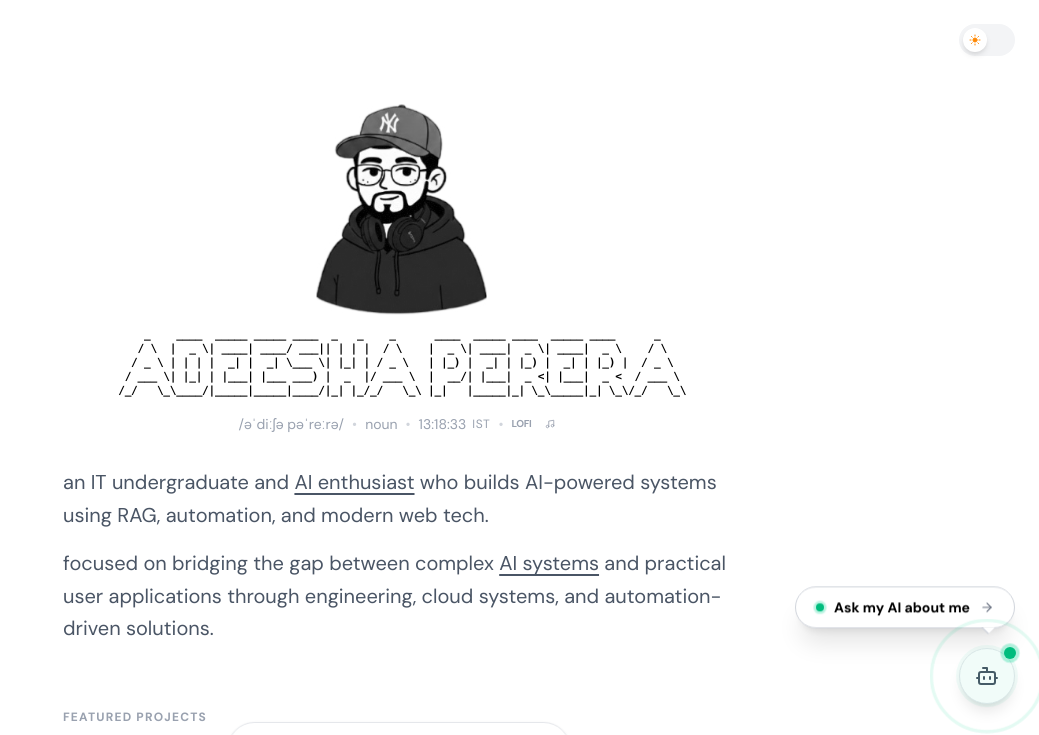
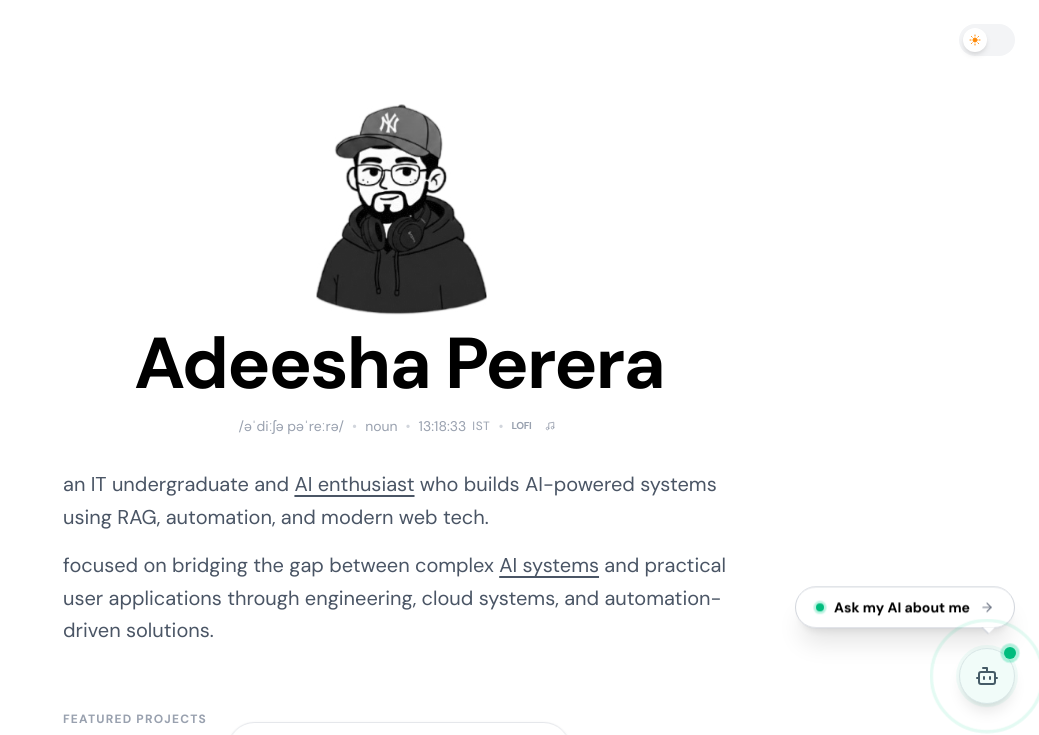
Before and after one commit to NullBitZer0/modern-portfolio, a Next.js app: page / in a window 1280 px wide. Shown: the top 735 px of the page, without its empty margins (241-1280 px from the left). Built offline with nearby package versions, Linux system fonts and the light colour scheme.

Commit message:
feat: refactor the places where ascii art were

```diff
--- a/src/app/page.tsx
+++ b/src/app/page.tsx
@@ -198,18 +198,9 @@ export default function Home() {
             </button>
 
             {/* Hero Text */}
-            <h1 className="mb-4 sm:hidden text-5xl font-bold tracking-tight text-center">
+            <h1 className="mb-4 text-5xl font-bold tracking-tight sm:text-7xl">
               Adeesha Perera
             </h1>
-            <div className="mb-4 hidden sm:flex w-full justify-center">
-              <pre className="text-[0.5rem] sm:text-[0.6rem] md:text-[0.7rem] leading-tight font-bold tracking-tight text-black dark:text-white font-mono text-center">
-{`     _    ____  _____ _____ ____  _   _    _      ____  _____ ____  _____ ____      _
-    / \\  |  _ \\| ____| ____/ ___|| | | |  / \\    |  _ \\| ____|  _ \\| ____|  _ \\    / \\
-   / _ \\ | | | |  _| |  _| \\___ \\| |_| | / _ \\   | |_) |  _| | |_) |  _| | |_) |  / _ \\
-  / ___ \\| |_| | |___| |___ ___) |  _  |/ ___ \\  |  __/| |___|  _ <| |___|  _ <  / ___ \\
- /_/   \\_\\____/|_____|_____|____/|_| |_/_/   \\_\\ |_|   |_____|_| \\_\\_____|_| \\_\\/_/   \\_\\`}
-              </pre>
-            </div>
 
             {/* Phonetic Pronunciation */}
             <div className="mb-8 flex flex-wrap items-center justify-center gap-2 text-xs text-gray-400 dark:text-gray-500 sm:text-sm">
@@ -514,6 +505,17 @@ export default function Home() {
               </div>
             </div>
 
+            {/* ASCII Footer */}
+            <div className="mt-16 mb-8 hidden sm:flex w-full justify-center opacity-30 hover:opacity-100 transition-opacity duration-500">
+              <pre className="text-[0.4rem] sm:text-[0.5rem] md:text-[0.6rem] leading-tight font-bold tracking-tight text-black dark:text-white font-mono text-center">
+{`     _    ____  _____ _____ ____  _   _    _      ____  _____ ____  _____ ____      _
+    / \\  |  _ \\| ____| ____/ ___|| | | |  / \\    |  _ \\| ____|  _ \\| ____|  _ \\    / \\
+   / _ \\ | | | |  _| |  _| \\___ \\| |_| | / _ \\   | |_) |  _| | |_) |  _| | |_) |  / _ \\
+  / ___ \\| |_| | |___| |___ ___) |  _  |/ ___ \\  |  __/| |___|  _ <| |___|  _ <  / ___ \\
+ /_/   \\_\\____/|_____|_____|____/|_| |_/_/   \\_\\ |_|   |_____|_| \\_\\_____|_| \\_\\/_/   \\_\\`}
+              </pre>
+            </div>
+
           </motion.main>
         )}
       </AnimatePresence>
```
